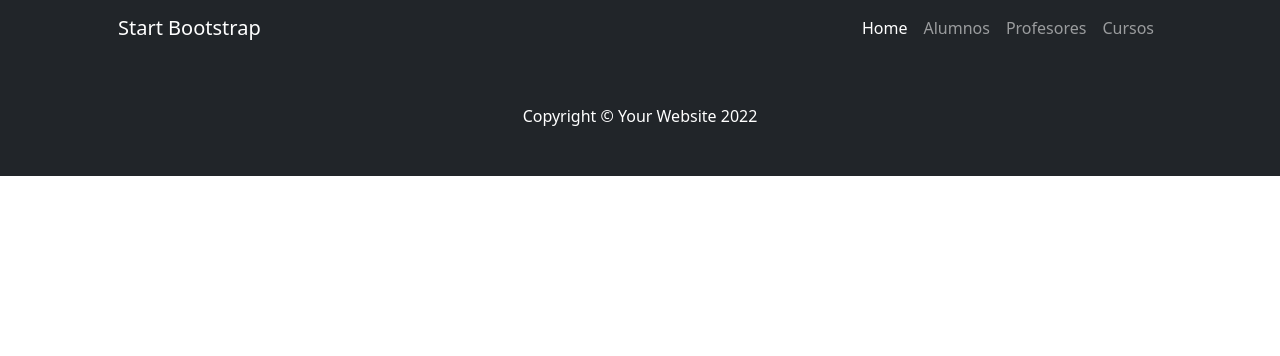
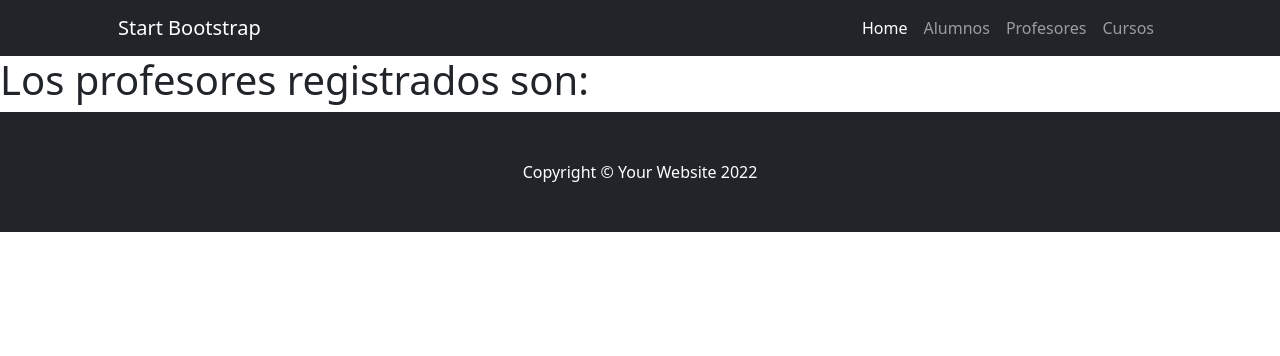
Before and after one commit to Dowhyj/AppCoder, a Django app: page /AppCoder/profesores in a window 1280 px wide. Shown: the top 356 px of the page. Run offline with Django 4.2, Linux system fonts and the light colour scheme; some libraries are stand-ins or nearby versions.

Commit message:
Muestro profesores en el template (no los muestra)

```diff
--- a/AppCoder/templates/AppCoder/profesores.html
+++ b/AppCoder/templates/AppCoder/profesores.html
@@ -7,5 +7,12 @@ Profesores - AppCoder
 
 {% block contenidoPagina %}
 
+<h1>Los profesores registrados son:</h1>
+
+{% for profesor in profesores %}
+
+<p>{{ profesor.nombre }} {{ profesor.apellido }}</p>
+
+{% endfor %}
 
 {% endblock %}
--- a/AppCoder/views.py
+++ b/AppCoder/views.py
@@ -18,6 +18,14 @@ def alumnos(request):
     ctx = {"alumnos":alumnos}
 
     return render(request, 'AppCoder/alumnos.html',ctx)
+
+def profesores(request):
+
+    profesores = Profesor.objects.all()
+
+    ctx = {"profesores":profesores}
+
+    return render(request, 'AppCoder/profesores.html',ctx)
 
 def profesores(request):
     return render(request, 'AppCoder/profesores.html',{})
```
